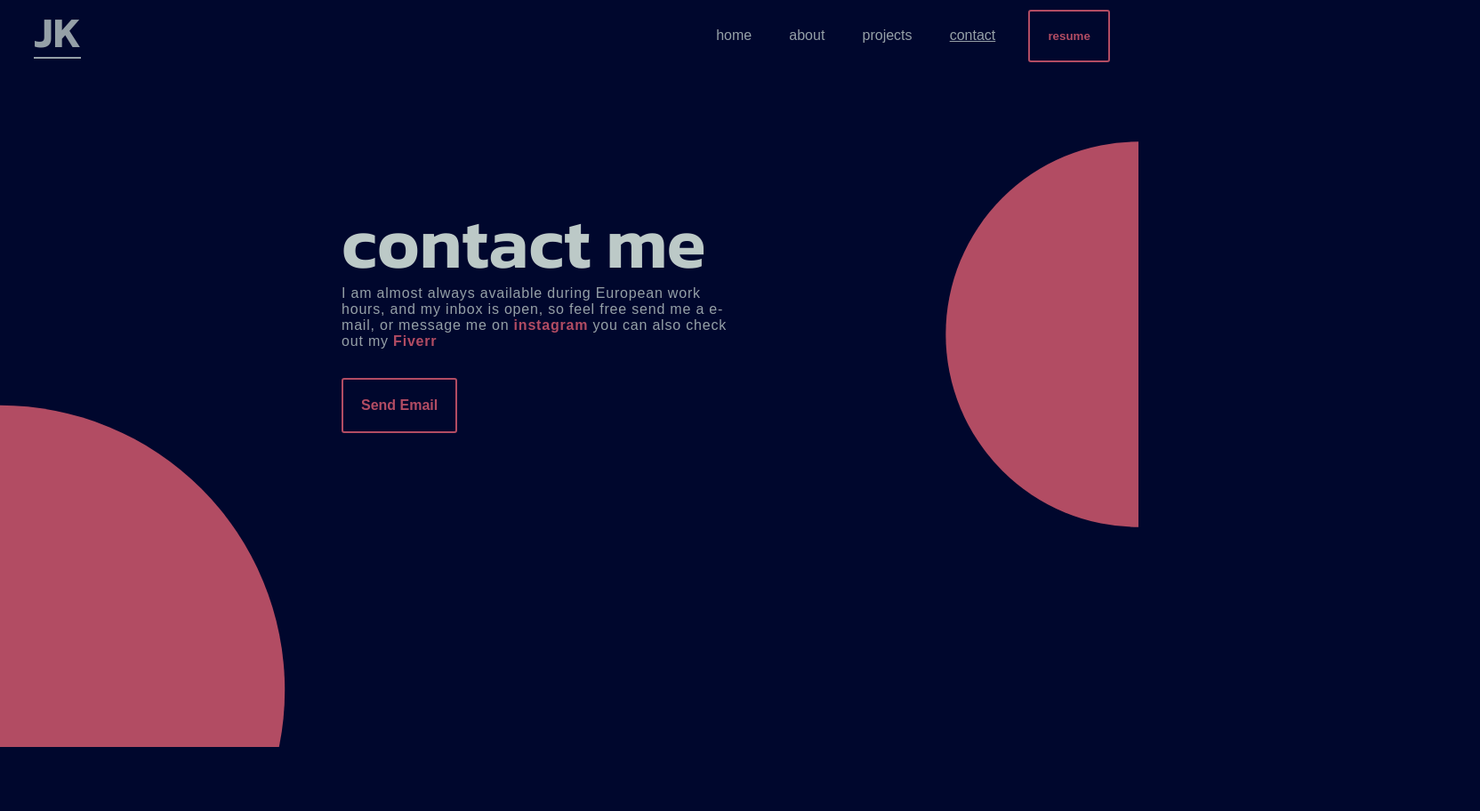
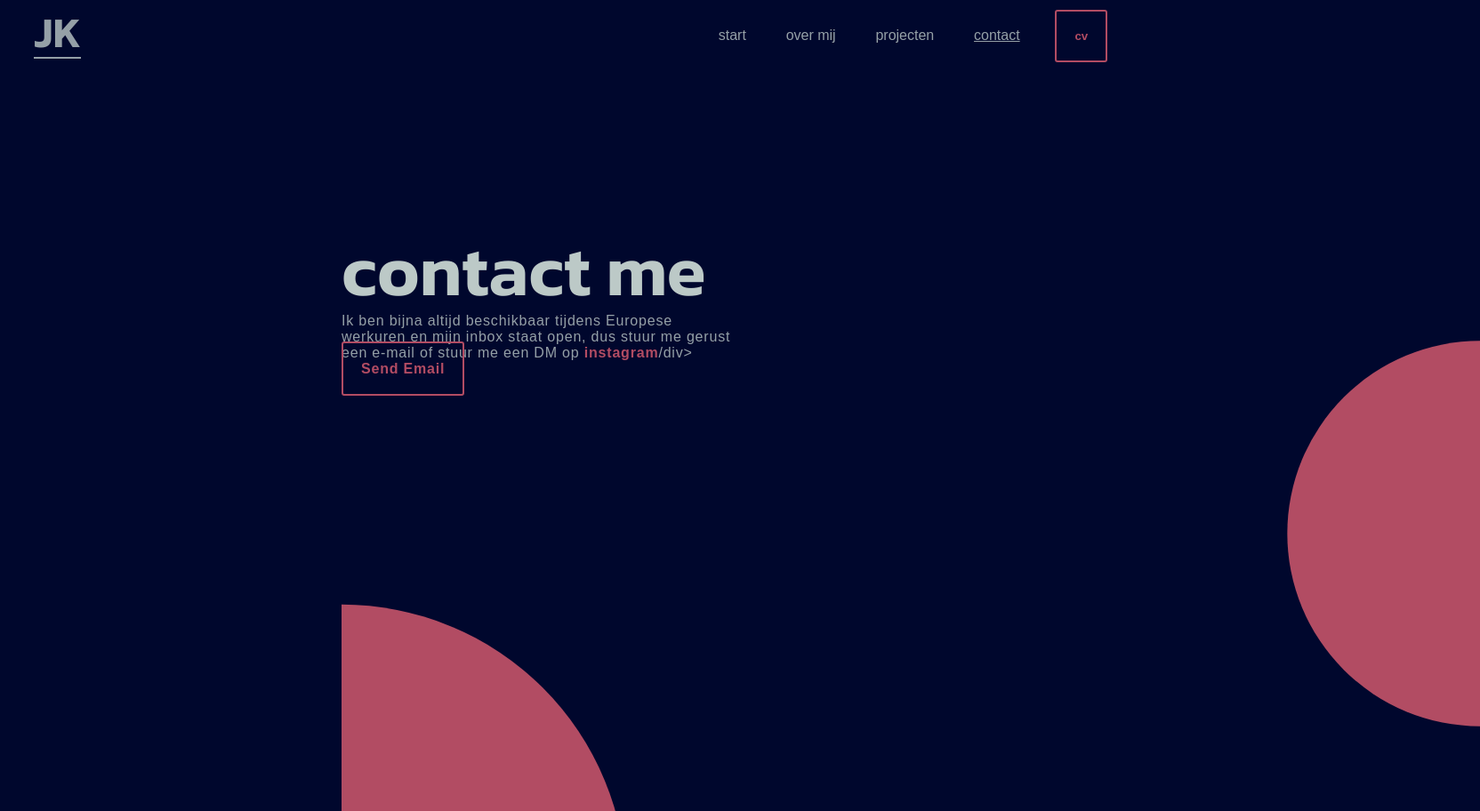
Before and after one commit to julian118/portfolio-site, a plain HTML site: page contact.html in a window 1280 px wide. Shown: the top 912 px of the page at 89% size, 1664 px wide, since content can reach past the window. Before the commit the page ends 840 px from the top, so only its background shows below. Drawn offline with Linux system fonts and the light colour scheme.

Commit message:
Update contact.html

```diff
--- a/contact.html
+++ b/contact.html
@@ -12,18 +12,19 @@
     <header>
         <div class="logo">JK</div>
         <div class="linkContainer">
-            <div id='home' class="home">home</div>
-            <div id='about'class="about">about</div>
-            <div id='projects'class="projects" onclick="window.location.href = '/projects.html'">projects</div>
+            <div id='home' class="home">start</div>
+            <div id='about'class="about">over mij</div>
+            <div id='projects'class="projects" onclick="window.location.href = '/projects.html'">projecten</div>
             <div id='contact'class="contact active">contact</div>
-            <button class="callToAction resume">resume</button>
+            <button class="callToAction resume">cv</button>
         </div>
     </header>
     <div class="mainContent">
         <div class="mainText">
             <div class="smallTitle"></div>
             <div class="mainTitle">contact me</div>
-            <div class="subText">I am almost always available during European work hours, and my inbox is open, so feel free send me a e-mail, or message me on <a href="">instagram</a> you can also check out my <a href="">Fiverr</a></div>
+            <div class="subText">
+Ik ben bijna altijd beschikbaar tijdens Europese werkuren en mijn inbox staat open, dus stuur me gerust een e-mail of stuur me een DM op <a href="https://www.instagram.com/julian_kroes/">instagram</a>/div>
             <a href = "mailto: abc@example.com" class="callToAction">Send Email</a>
 
         </div>
```
